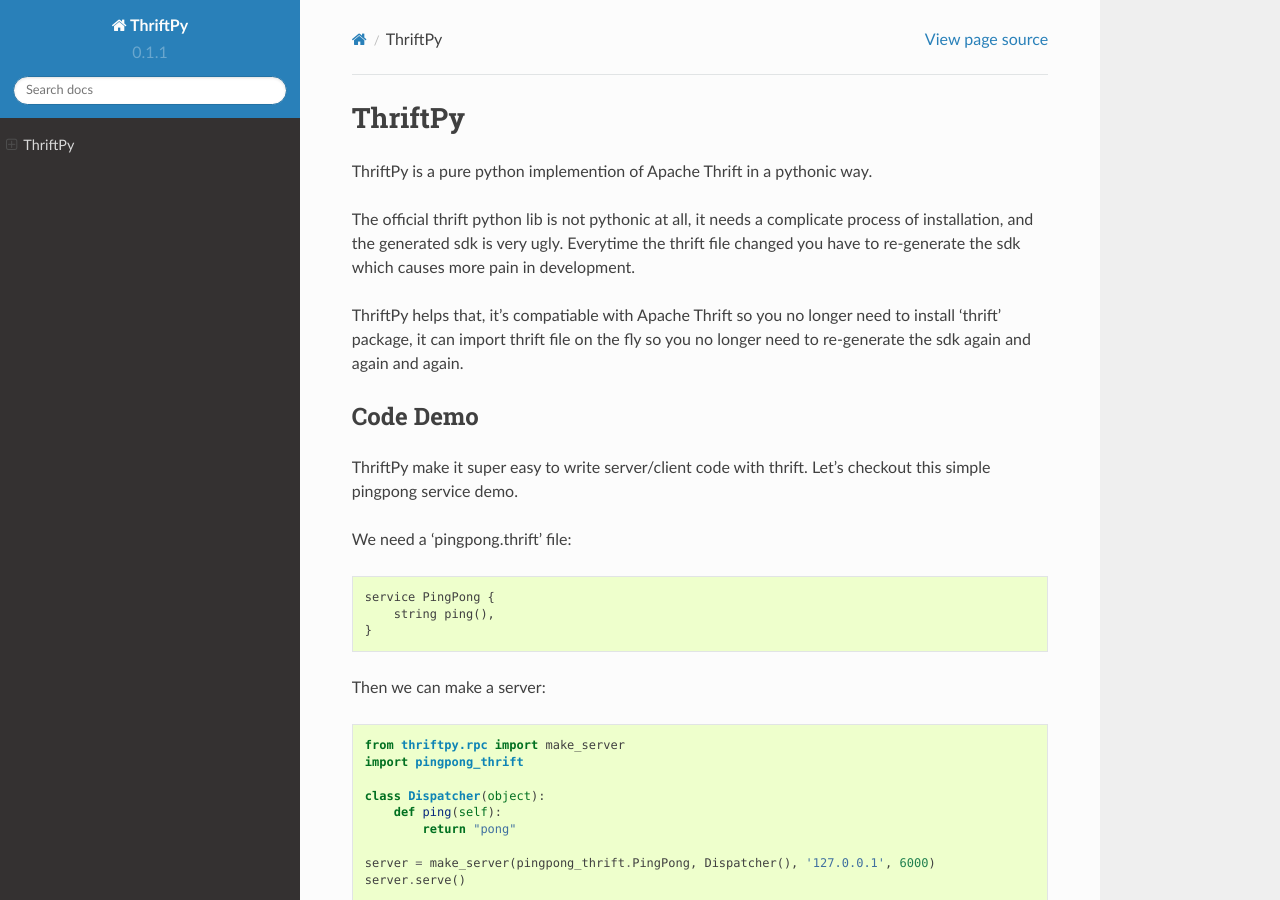
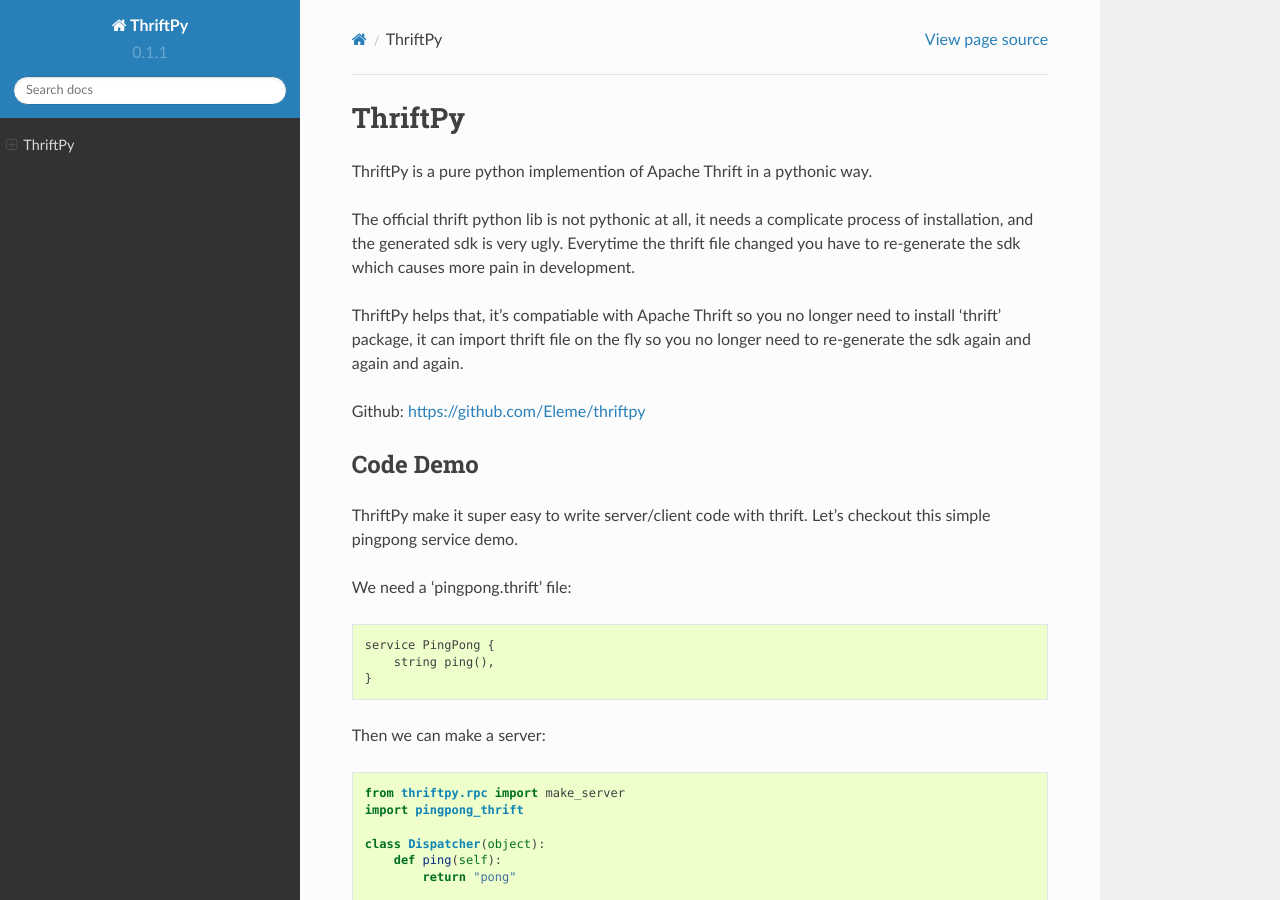
Before and after one commit to Thriftpy/thriftpy, a Sphinx documentation site: the page built from docs/index.rst, in a window 1280 px wide and 900 px high. Built offline with Sphinx 7.4.7 and the Read the Docs theme 2.0.0, drawn with Linux system fonts in a browser that asks for light colours; some of the changed lines change nothing that is shown.

Commit message:
add github link in docs

```diff
--- a/docs/index.rst
+++ b/docs/index.rst
@@ -12,6 +12,9 @@
 ThriftPy helps that, it's compatiable with Apache Thrift so you no longer need
 to install 'thrift' package, it can import thrift file on the fly so you
 no longer need to re-generate the sdk again and again and again.
+
+Github: https://github.com/Eleme/thriftpy
+
 
 Code Demo
 =========
```
